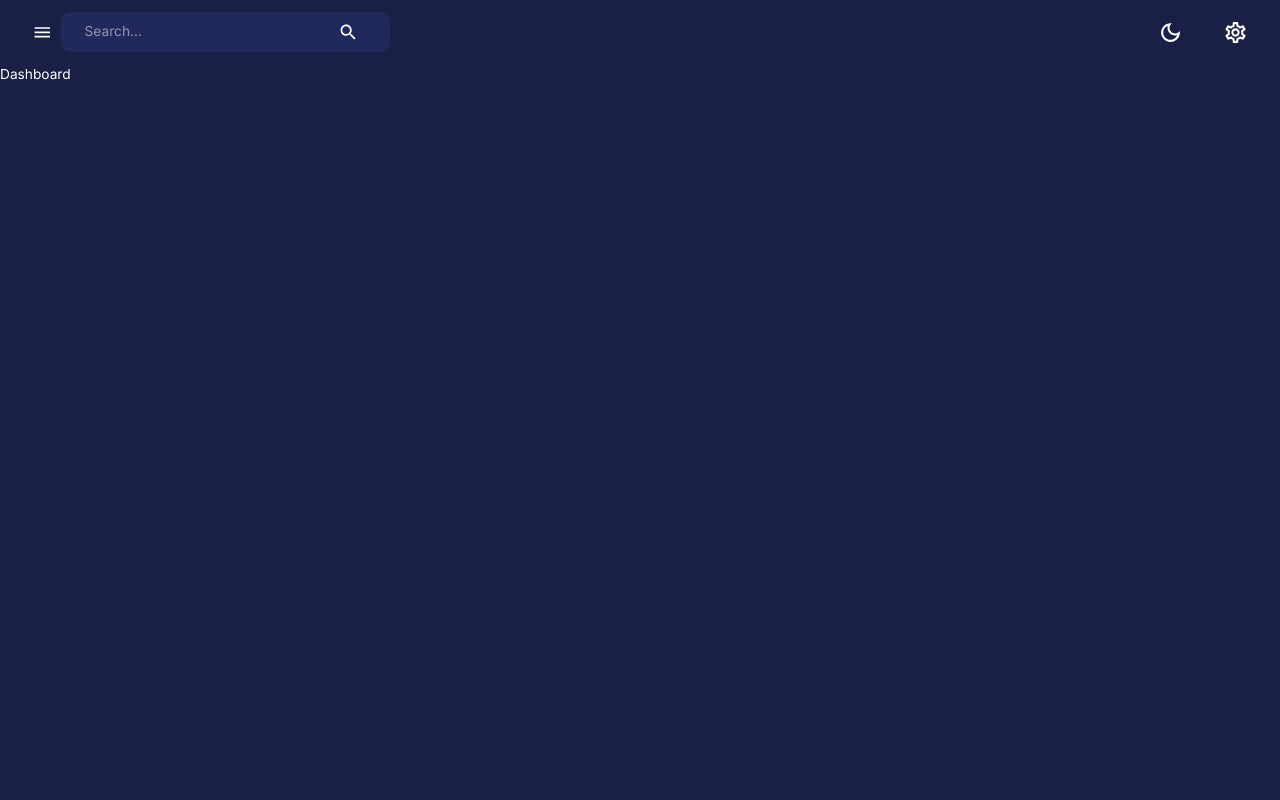
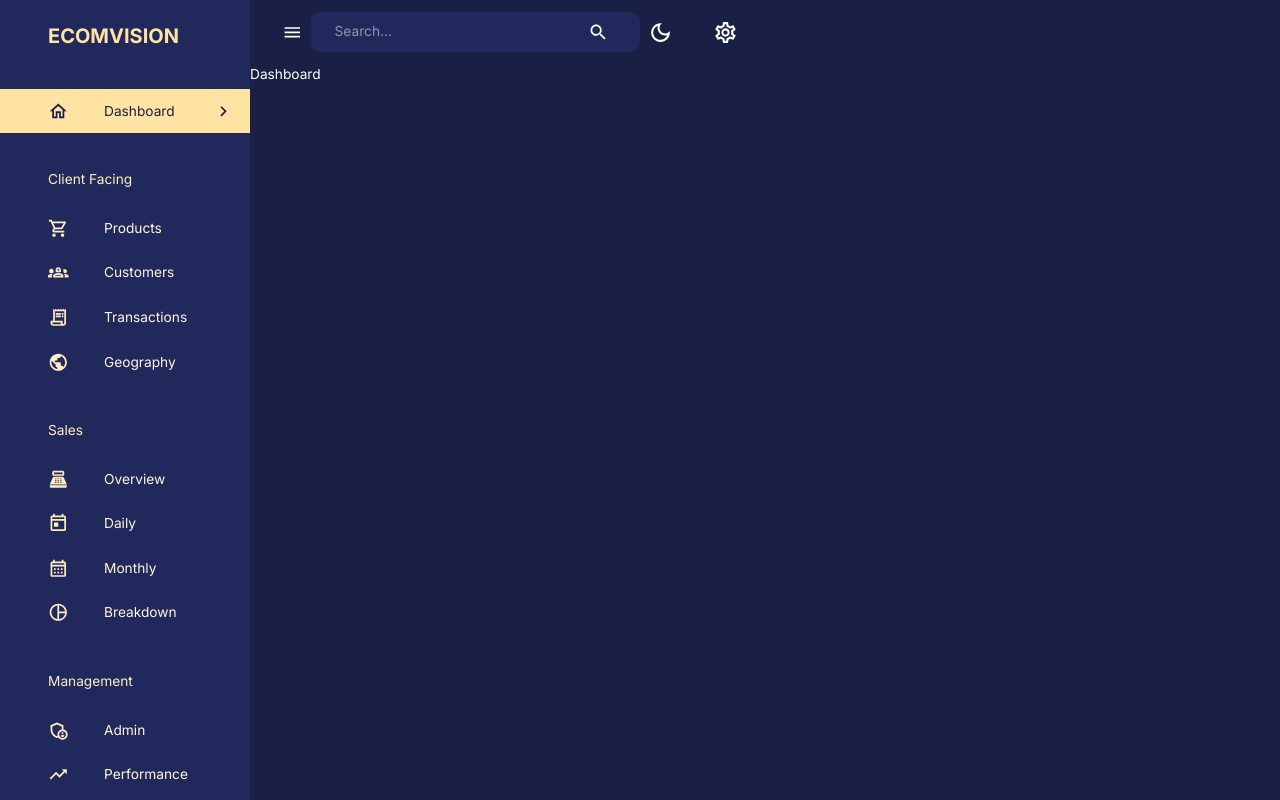
Before and after one commit to costacalvin0/Dashboard, a React (Create React App) app in the folder client/: page /dashboard in a window 1280 px wide. Built offline with nearby package versions, Linux system fonts and the light colour scheme.

Commit message:
create sidebar

```diff
--- /dev/null
+++ b/client/src/components/Sidebar.jsx
@@ -0,0 +1,186 @@
+import React from 'react'
+import {
+    Box,
+    Divider,
+    Drawer,
+    IconButton,
+    List,
+    ListItem,
+    ListItemButton,
+    ListItemIcon,
+    ListItemText,
+    Typography,
+    useTheme
+} from "@mui/material";
+import {
+    SettingsOutlined,
+    ChevronLeft,
+    ChevronRightOutlined,
+    HomeOutlined,
+    ShoppingCartOutlined,
+    Groups2Outlined,
+    ReceiptLongOutlined,
+    PublicOutlined,
+    PointOfSaleOutlined,
+    TodayOutlined,
+    CalendarMonthOutlined,
+    AdminPanelSettingsOutlined,
+    TrendingUpOutlined,
+    PieChartOutlined
+} from "@mui/icons-material";
+import { useEffect, useState } from 'react';
+import { useLocation, useNavigate } from 'react-router-dom';
+import FlexBetween from './FlexBetween';
+import profileImage from 'assets/profile.jpeg';
+
+const navItems = [
+    {
+        text: "Dashboard",
+        icon: <HomeOutlined/>
+    },
+    {
+        text: "Client Facing",
+        icon: null
+    },
+    {
+        text: "Products",
+        icon: <ShoppingCartOutlined/>
+    },
+    {
+        text: "Customers",
+        icon: <Groups2Outlined/>
+    },
+    {
+        text: "Transactions",
+        icon: <ReceiptLongOutlined/>
+    },
+    {
+        text: "Geography",
+        icon: <PublicOutlined/>
+    },
+    {
+        text: "Sales",
+        icon: null
+    },
+    {
+        text: "Overview",
+        icon: <PointOfSaleOutlined/>
+    },
+    {
+        text: "Daily",
+        icon: <TodayOutlined/>
+    },
+    {
+        text: "Monthly",
+        icon: <CalendarMonthOutlined/>
+    },
+    {
+        text: "Breakdown",
+        icon: <PieChartOutlined/>
+    },
+    {
+        text: "Management",
+        icon: null
+    },
+    {
+        text: "Admin",
+        icon: <AdminPanelSettingsOutlined/>
+    },
+    {
+        text: "Performance",
+        icon: <TrendingUpOutlined/>
+    },
+]
+
+const Sidebar = ({
+    drawerWidth,
+    isSidebarOpen,
+    setIsSidebarOpen,
+    isNonMobile,
+}) => {
+    const { pathname } = useLocation();
+    const [active, setActive] = useState("");
+    const navigate = useNavigate();
+    const theme = useTheme();
+
+    useEffect(() => {
+        setActive(pathname.substring(1));
+    }, [pathname])
+  return <Box component="nav">
+    {isSidebarOpen && (
+        <Drawer
+            open={isSidebarOpen}
+            onClose={() => setIsSidebarOpen(false)}
+            variant='persistent'
+            anchor='left'
+            sx={{
+                width: drawerWidth,
+                "& .MuiDrawer-paper": {
+                    color: theme.palette.secondary[200],
+                    backgroundColor: theme.palette.background.alt,
+                    boxSizing: "border-box",
+                    borderWidth: isNonMobile ? 0 : "2px",
+                    width: drawerWidth
+                }
+            }}
+        >
+            <Box width="100%">
+                <Box margin="1.5rem 2rem 2rem 3rem">
+                    <FlexBetween color={theme.palette.secondary.main}>
+                        <Box display="flex" alignItems="center" gap="0.5rem">
+                            <Typography variant="h4" fontWeight="bold">
+                                ECOMVISION
+                            </Typography>
+                        </Box>
+                        {!isNonMobile && (
+                            <IconButton onClick={() => setIsSidebarOpen(!isSidebarOpen)}>
+                                <ChevronLeft/>
+                            </IconButton>
+                        )}
+                    </FlexBetween>
+                </Box>
+                <List>
+                    {navItems.map(({ text, icon}) => {
+                        if (!icon) {
+                            return (
+                                <Typography key={text} sx={{ margin: "2.25rem 0 1rem 3rem"}}>
+                                    {text}
+                                </Typography>
+                            )
+                        }
+                        const lowerText = text.toLowerCase();
+
+                        return (
+                            <ListItem key={text} disablePadding>
+                                <ListItemButton
+                                    onClick={() => {
+                                        navigate(`/${lowerText}`);
+                                        setActive(lowerText);
+                                }}
+                                sx={{
+                                    backgroundColor: active === lowerText ? theme.palette.secondary[300] : "transparent",
+                                    color: active === lowerText ? theme.palette.primary[600] : theme.palette.secondary[100],
+                                }}
+                            >
+                                <ListItemIcon sx={{
+                                    marginLeft: "2rem",
+                                    color: active === lowerText ? theme.palette.primary[600] : theme.palette.secondary[200],
+                                }}>
+                                    {icon}
+                                </ListItemIcon>
+                                <ListItemText primary={text} />
+                                {active === lowerText && (
+                                    <ChevronRightOutlined sx={{ marginLeft: "auto" }} />
+                                )}
+                                </ListItemButton>
+                            </ListItem>
+                        )
+                    })}
+                </List>
+            </Box>
+        </Drawer>
+    )}
+  </Box>
+}
+
+export default Sidebar
--- a/client/src/scenes/layout/index.jsx
+++ b/client/src/scenes/layout/index.jsx
@@ -3,11 +3,24 @@ import { Box, useMediaQuery } from '@mui/material';
 import { Outlet } from "react-router-dom";
 import { useSelector } from 'react-redux';
 import Navbar from 'components/Navbar';
+import Sidebar from 'components/Sidebar';
+
 
 const Layout = () => {
-  return<Box width= "100%" height="100%">
+  const isNonMobile = useMediaQuery("(min-width: 600px)");
+  const [isSidebarOpen, setIsSidebarOpen] = useState(true);
+  return<Box display={isNonMobile ? "flex" : "block"} width= "100%" height="100%">
+    <Sidebar
+    isNonMobile={isNonMobile}
+    drawerWidth="250px"
+    isSidebarOpen={isSidebarOpen}
+    setIsSidebarOpen={setIsSidebarOpen}
+    />
     <Box>
-      <Navbar/>
+      <Navbar
+        isSidebarOpen={isSidebarOpen}
+        setIsSidebarOpen={setIsSidebarOpen}
+      />
       <Outlet/>
     </Box>
   </Box>;
```
